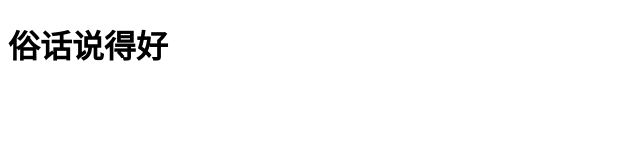
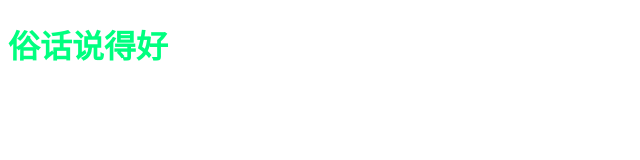
Before and after one commit to vn1122/ssh_test_, a plain HTML site: page index.html in a window 1280 px wide. Shown: the whole page, without its empty margins (0-640 px from the left). Drawn offline with Linux system fonts and the light colour scheme.

Commit message:
02-在login分支上修改了

```diff
--- a/index.html
+++ b/index.html
@@ -5,6 +5,7 @@
     <meta name="viewport" content="width=device-width, user-scalable=no, initial-scale=1.0, maximum-scale=1.0, minimum-scale=1.0">
     <meta http-equiv="X-UA-Compatible" content="ie=edge">
     <title>Document</title>
+    <link rel="stylesheet" href="./index.css">
 </head>
 
 <body>
--- /dev/null
+++ b/index.less
@@ -0,0 +1,3 @@
+h1{
+    color: springgreen;
+}
```
Also changed, not shown: index.css (added).
